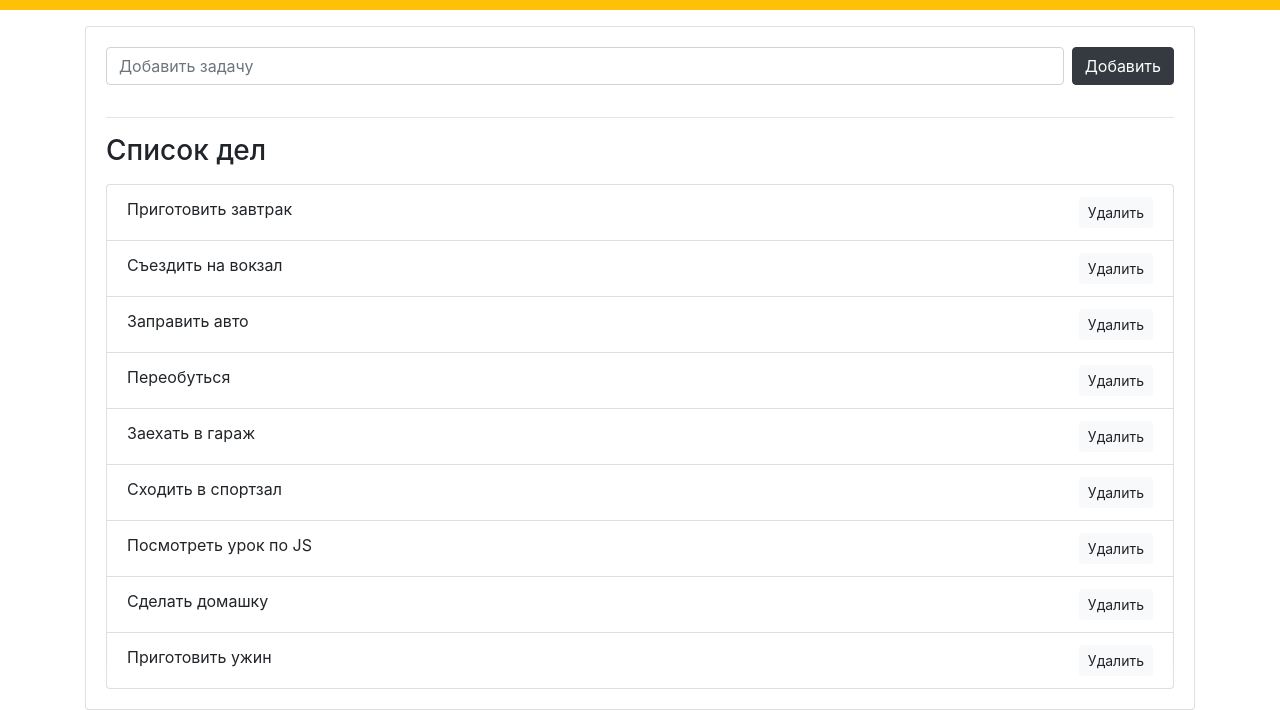
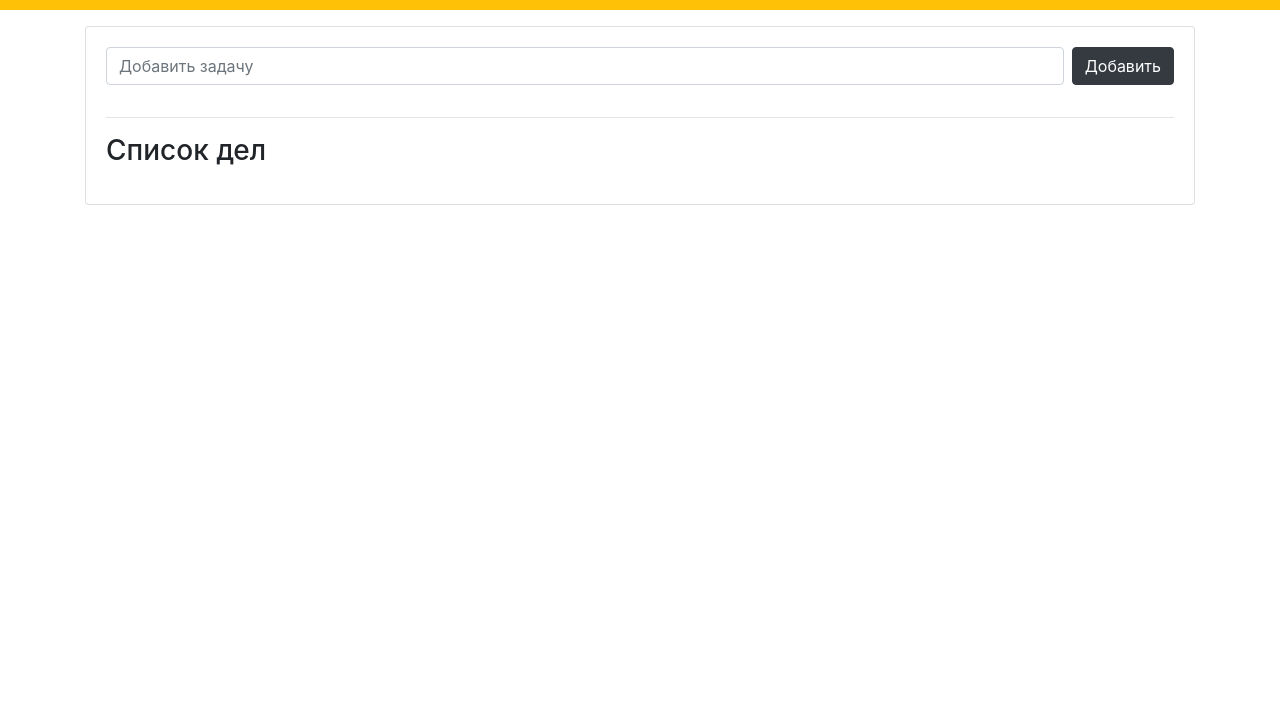
Before and after one commit to DontHurtMe73/Planer, a plain HTML site: page index.html in a window 1280 px wide. Shown: the part 94-804 px from the top of the page. Drawn offline with nearby package versions, Linux system fonts and the light colour scheme.

Commit message:
add local storage

```diff
--- a/index.html
+++ b/index.html
@@ -49,96 +49,6 @@
                 <hr />
                 <h3 class="title mb-3" id="task-title">Список дел</h3>
                 <ul id="items" class="list-group">
-                    <li class="list-group-item">
-                        Приготовить завтрак
-                        <button
-                            data-action="delete"
-                            type="button"
-                            class="btn btn-light btn-sm float-right"
-                        >
-                            Удалить
-                        </button>
-                    </li>
-                    <li class="list-group-item">
-                        Съездить на вокзал
-                        <button
-                            data-action="delete"
-                            type="button"
-                            class="btn btn-light btn-sm float-right"
-                        >
-                            Удалить
-                        </button>
-                    </li>
-                    <li class="list-group-item">
-                        Заправить авто
-                        <button
-                            data-action="delete"
-                            type="button"
-                            class="btn btn-light btn-sm float-right"
-                        >
-                            Удалить
-                        </button>
-                    </li>
-                    <li class="list-group-item">
-                        Переобуться
-                        <button
-                            data-action="delete"
-                            type="button"
-                            class="btn btn-light btn-sm float-right"
-                        >
-                            Удалить
-                        </button>
-                    </li>
-                    <li class="list-group-item">
-                        Заехать в гараж
-                        <button
-                            data-action="delete"
-                            type="button"
-                            class="btn btn-light btn-sm float-right"
-                        >
-                            Удалить
-                        </button>
-                    </li>
-                    <li class="list-group-item">
-                        Сходить в спортзал
-                        <button
-                            data-action="delete"
-                            type="button"
-                            class="btn btn-light btn-sm float-right"
-                        >
-                            Удалить
-                        </button>
-                    </li>
-                    <li class="list-group-item">
-                        Посмотреть урок по JS
-                        <button
-                            data-action="delete"
-                            type="button"
-                            class="btn btn-light btn-sm float-right"
-                        >
-                            Удалить
-                        </button>
-                    </li>
-                    <li class="list-group-item">
-                        Сделать домашку
-                        <button
-                            data-action="delete"
-                            type="button"
-                            class="btn btn-light btn-sm float-right"
-                        >
-                            Удалить
-                        </button>
-                    </li>
-                    <li class="list-group-item">
-                        Приготовить ужин
-                        <button
-                            data-action="delete"
-                            type="button"
-                            class="btn btn-light btn-sm float-right"
-                        >
-                            Удалить
-                        </button>
-                    </li>
                 </ul>
             </div>
         </div>
--- a/main.js
+++ b/main.js
@@ -1,8 +1,22 @@
 let form = document.querySelector('#addForm');
 let itemsList = document.querySelector('#items');
+let inputForm = document.querySelector("#newItemText");
+let newItemText;
 let searchInput = document.querySelector('#filter');
 
 
+//local Storage
+let todos;
+function toLocal() {
+   todos = itemsList.innerHTML;
+   localStorage.setItem('test', todos)
+}
+
+if (localStorage.getItem('test')) {
+   itemsList.innerHTML = localStorage.getItem('test')
+}
+
+//Listeners
 form.addEventListener('submit', addItem);
 itemsList.addEventListener('click', remove);
 searchInput.addEventListener('keyup', search);
@@ -10,42 +24,42 @@ searchInput.addEventListener('keyup', search);
 //Invite task
 function addItem(e) {
    e.preventDefault();
-   let inputForm = document.querySelector("#newItemText");
-   let newItemText = inputForm.value;
-   let newTemplate = `<li class="list-group-item">
+   newItemText = inputForm.value;
+   if (newItemText === '') {
+      return
+   }
+   let newTemplate = `
+   <li class="list-group-item">
       ${newItemText}
       <button data-action="delete" type="button" class="btn btn-light btn-sm float-right">
          Удалить
       </button>
    </li>`;
    itemsList.insertAdjacentHTML("afterbegin", newTemplate);
-
+   toLocal()
    inputForm.value = "";
 }
 
 //Delete task
 function remove(e) {
    if (e.target.getAttribute('data-action') == 'delete') {
-      if(confirm('Точно удалить задачу?')){
+      if (confirm('Точно удалить задачу?')) {
          e.target.parentNode.remove()
+         toLocal()
       }
    }
 }
 
 //Search task
-function search(e){
+function search(e) {
    let searchedText = e.target.value.toLowerCase();
-
    let items = itemsList.querySelectorAll('li');
-
-   items.forEach(function(item){
+   items.forEach(function (item) {
       let itemText = item.firstChild.textContent.toLowerCase();
-
       if (itemText.includes(searchedText)) {
-        item.style.display = "block";
+         item.style.display = "block";
       } else {
-        item.style.display = "none";
+         item.style.display = "none";
       }
-
    })
 }
```
